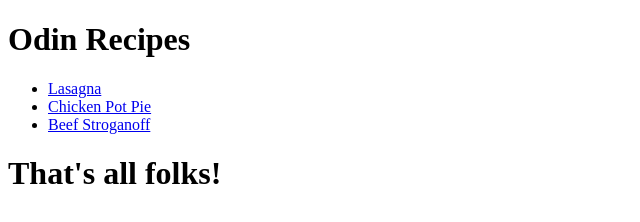
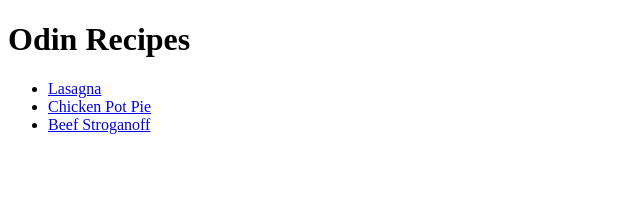
Before and after one commit to ctbritt/odin-recipes, a plain HTML site: page index.html in a window 1280 px wide. Shown: the whole page, without its empty margins (0-640 px from the left). Drawn offline with Linux system fonts and the light colour scheme.

Commit message:
Deleted last line.

```diff
--- a/index.html
+++ b/index.html
@@ -12,6 +12,5 @@
       <li><a href="recipes/chick_pot_pie.html">Chicken Pot Pie</a></li>
       <li><a href="recipes/beef_stroganoff.html">Beef Stroganoff</a></li>
     </ul>
-    <h1>That's all folks!</h1>
   </body>
 </html>
```
